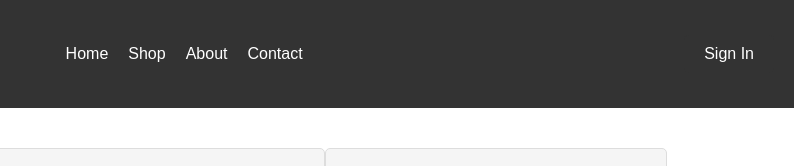
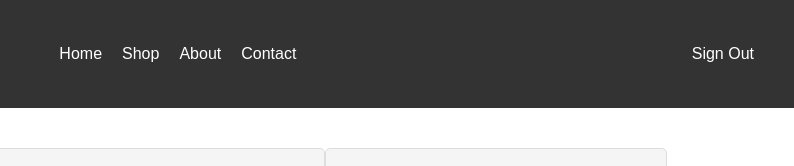
Before and after one commit to SivaBharat/login, a plain HTML site: page app.html in a window 1280 px wide. Shown: the top 166 px of the page, 486-1280 px from the left. Drawn offline with Linux system fonts and the light colour scheme; a script that the page names is missing.

Commit message:
18/05/23Commit

```diff
--- a/app.html
+++ b/app.html
@@ -129,7 +129,7 @@ footer {
             <li><a href="#">About</a></li>
             <li><a href="#">Contact</a></li>
           </ul>
-          <a href="http://127.0.0.1:5500/login.html" class="cta-btn">Sign In</a>
+          <a href="http://127.0.0.1:5500/login.html" class="cta-btn">Sign Out</a>
         </nav>
     </header>
         <section class="products">
```
